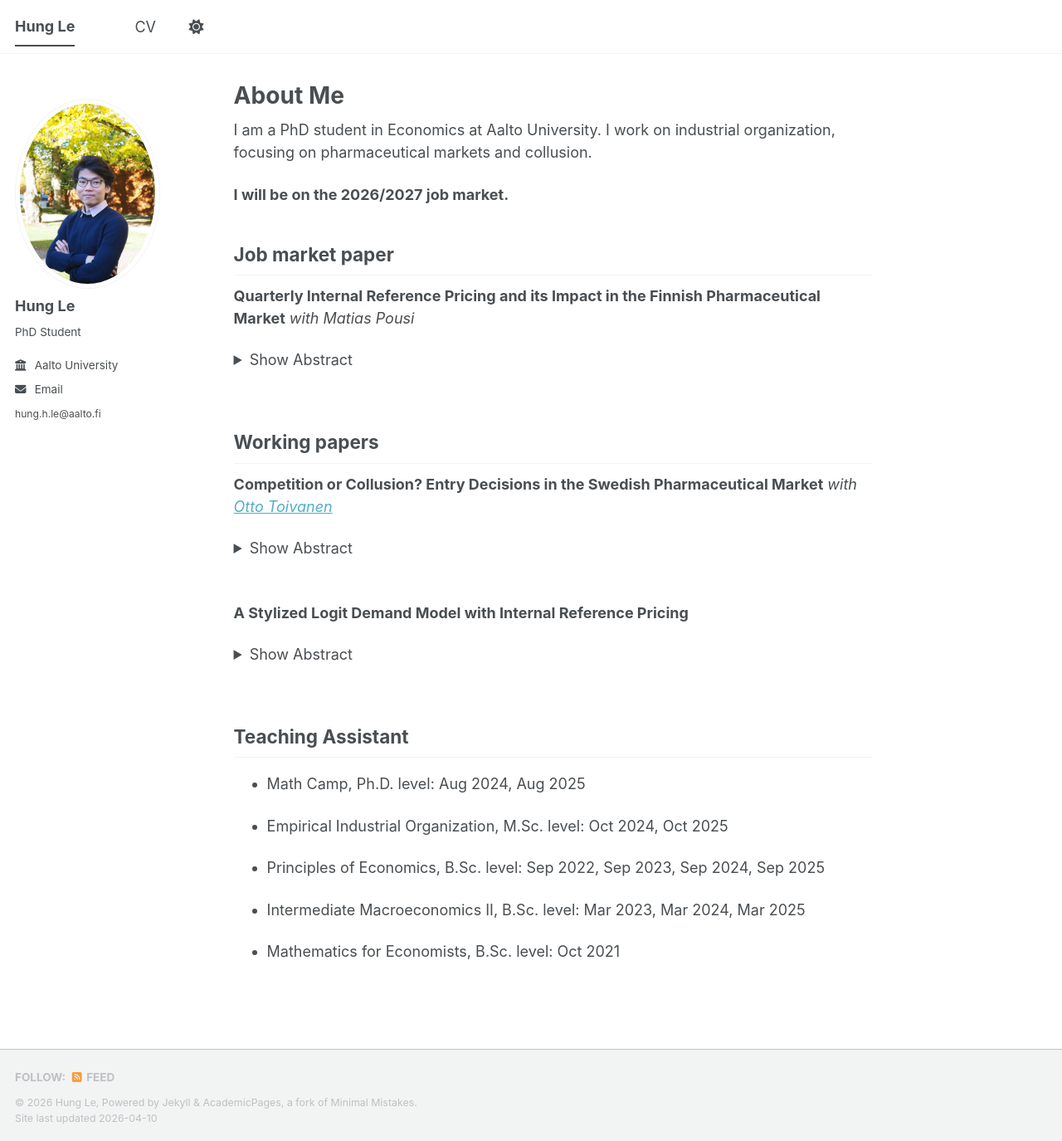
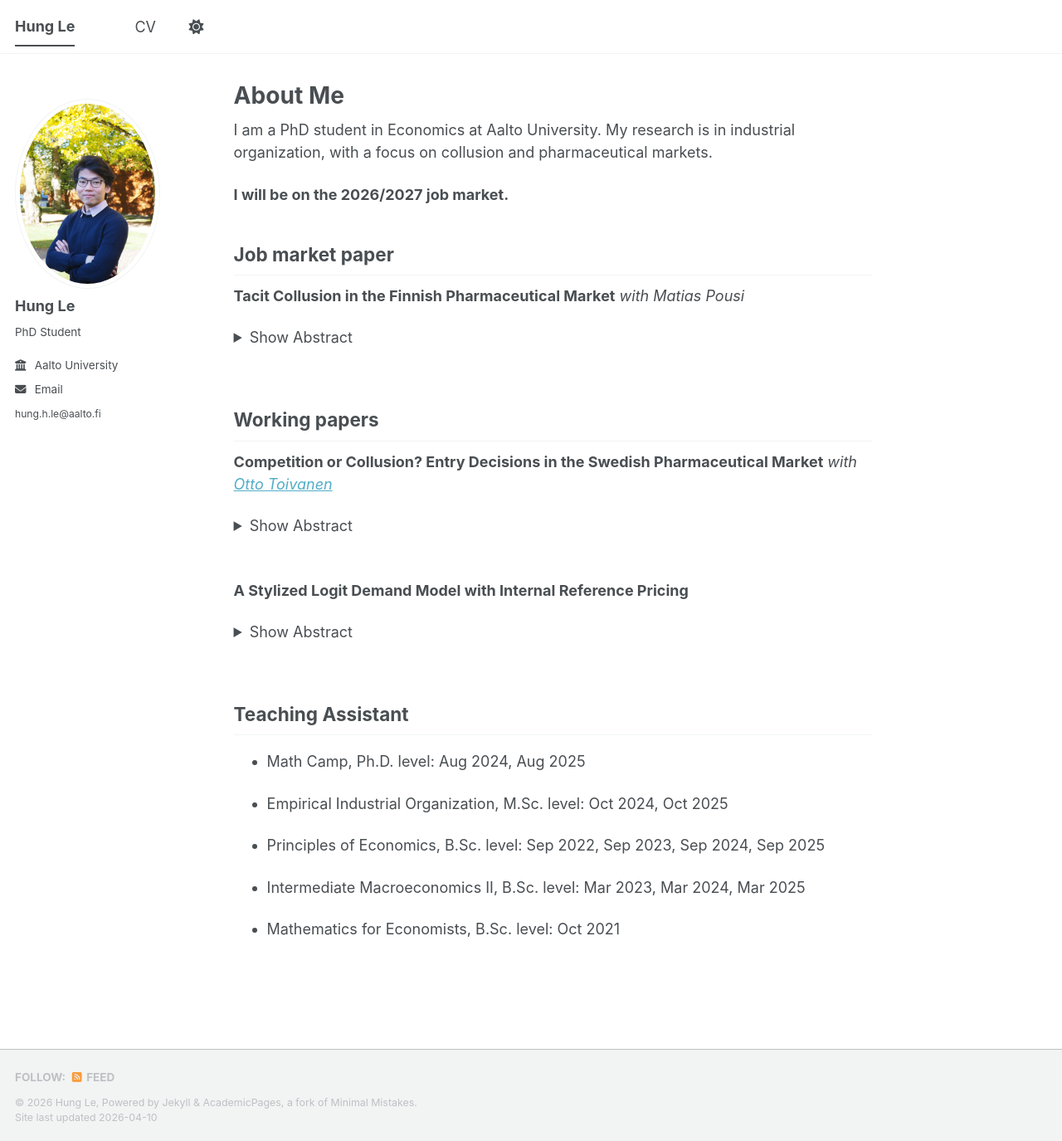
Before and after one commit to HungLeAalto/hungleaalto.github.io, a Jekyll site: the page built from _pages/about.md, in a window 1280 px wide and 1375 px high. Shown: the whole window at 83% size. Built offline with Jekyll 4.4.1, drawn with Linux system fonts in a browser that asks for light colours; a script bundle is joined from its source files by our own code; library files that are not in the unit come from our copies.

Commit message:
Update about

```diff
--- a/_pages/about.md
+++ b/_pages/about.md
@@ -7,12 +7,12 @@ redirect_from:
   - /about.html
 ---
 
-I am a PhD student in Economics at Aalto University. I work on industrial organization, focusing on pharmaceutical markets and collusion.
+I am a PhD student in Economics at Aalto University. My research is in industrial organization, with a focus on collusion and pharmaceutical markets.
 
 **I will be on the 2026/2027 job market.**
 
 ## Job market paper
-**Quarterly Internal Reference Pricing and its Impact in the Finnish Pharmaceutical Market** *with Matias Pousi*
+**Tacit Collusion in the Finnish Pharmaceutical Market** *with Matias Pousi*
 <details>
   <summary>Show Abstract</summary>
 We study how markets and regulation function in the Finnish pharmaceutical market. Under the Medicines Act, pharmacies must substitute a prescribed medicine with the cheapest generally available substitutable product, or with a product priced at most €0.50 above the cheapest. By evaluating the performance of existing policies and exploring hypothetical policy interventions, we aim to understand the interplay between competition and various regulatory frameworks, including consumer choice policies and the public reimbursement scheme. In addition, we plan to assess how the benefits of these policies are distributed. The results can inform regulatory decision-making in Finland and other countries with similar pharmaceutical market or reimbursement regulations on competition, public expenditure and inequality issues.
```
